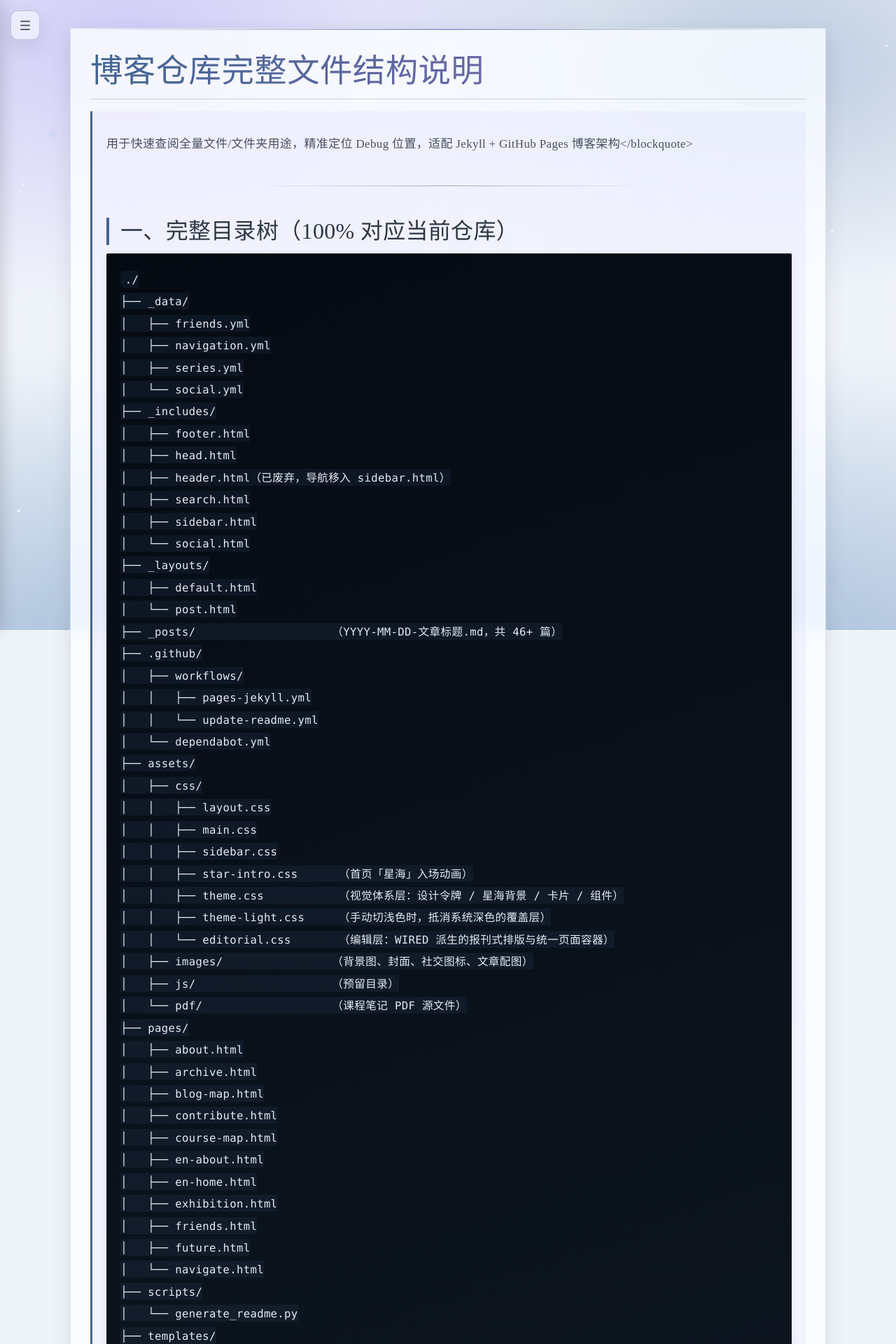
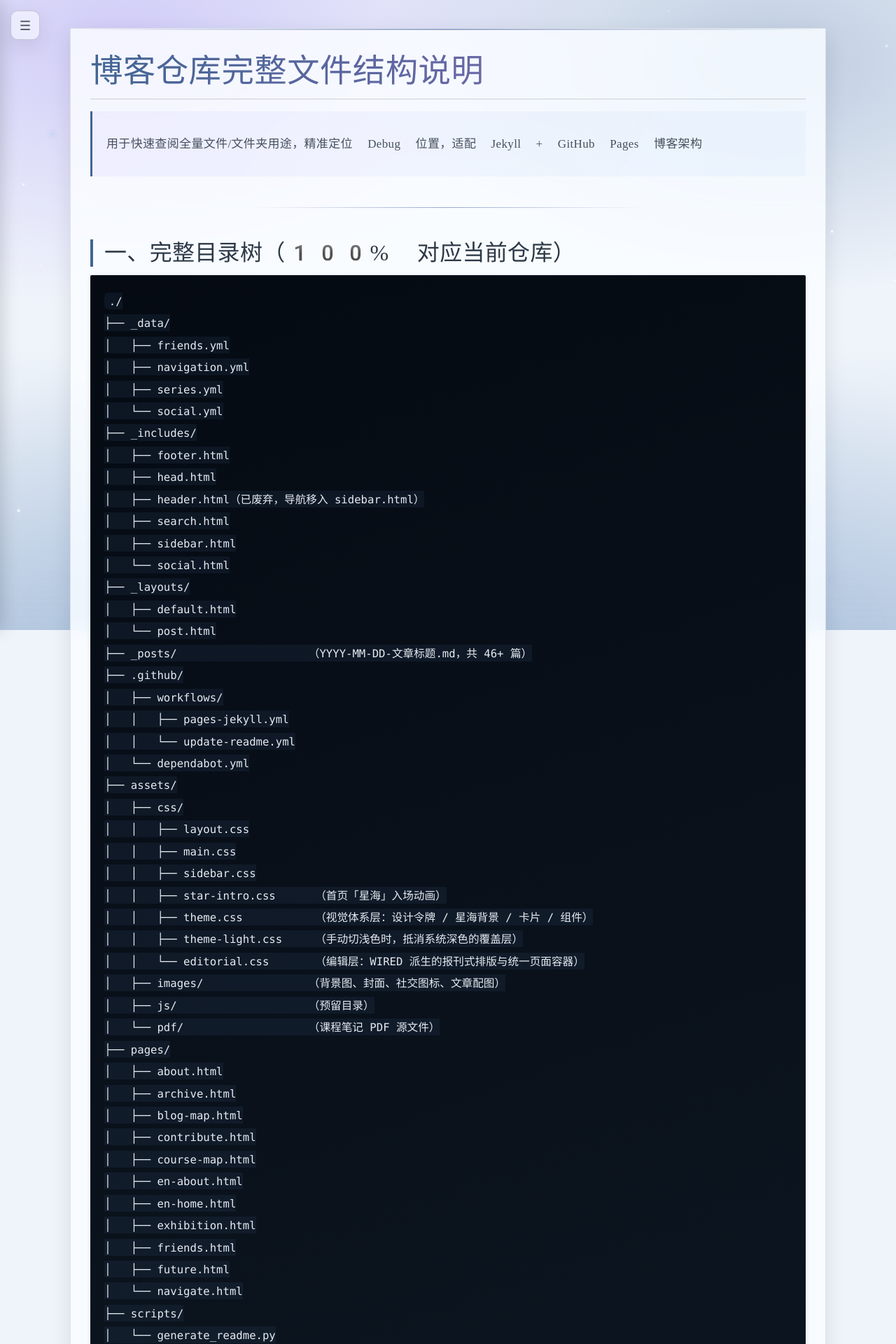
Before and after one commit to Duckweed-yhb/Duckweed-yhb.github.io, a Jekyll site: the page built from repo-guide.md, in a window 1280 px wide. Shown: the top 1920 px of the page at 70% size. Built offline with Jekyll 4.4.1, drawn with Linux system fonts in a browser that asks for light colours; comment, search, counter and statistics services are not loaded.

Commit message:
fix(render): 修掉表格、引用块、示例链接与豆腐块
Markdown 教程对照表里塞了多行代码围栏，整表退化成段落文本；把该行移出表格并补空行。说明页单行 blockquote 的闭合标签被转义。造轮子一文里的格式示例被当成真链接。英文首页标题的 emoji 缺字形，去掉并给字体栈补 emoji 回退。

```diff
--- a/assets/css/theme.css
+++ b/assets/css/theme.css
@@ -59,10 +59,11 @@
   --radius-pill: 999px;
 
   /* 字体 */
-  --font-serif: "Noto Serif SC", "Songti SC", "SimSun", "STSong", "Source Han Serif SC", serif;
+  --font-serif: "Noto Serif SC", "Songti SC", "SimSun", "STSong", "Source Han Serif SC", "Apple Color Emoji", "Segoe UI Emoji", "Segoe UI Symbol", "Noto Color Emoji", serif;
   --font-kai: "STKaiti", "KaiTi", "Kaiti SC", "楷体", var(--font-serif);
   --font-sans: "Microsoft Yahei", -apple-system, BlinkMacSystemFont, "Segoe UI", Roboto,
-    "Helvetica Neue", "PingFang SC", "Hiragino Sans GB", Arial, sans-serif;
+    "Helvetica Neue", "PingFang SC", "Hiragino Sans GB", Arial,
+    "Apple Color Emoji", "Segoe UI Emoji", "Segoe UI Symbol", "Noto Color Emoji", sans-serif;
   --font-mono: "Fira Code", "Cascadia Code", "JetBrains Mono", Consolas, "Courier New", monospace;
 }
 
--- a/pages/en-home.html
+++ b/pages/en-home.html
@@ -6,7 +6,7 @@
 ---
 
 <div class="page-card">
-  <h1>Hi, I'm Duckweed 🌌</h1>
+  <h1>Hi, I'm Duckweed</h1>
   <p class="community-intro">Welcome to my personal blog, where I document my journey in programming, graduate school preparation, and reading. I also founded a small community called <strong>Xingyu Study Club</strong> (星隅共学社) — a group of curious college students gathering as a "nebula" to explore technology, share reading notes, and grow together. Open, inclusive, and future-facing — that's our shared spirit.</p>
 
   <div class="verse-banner">
--- a/repo-guide.md
+++ b/repo-guide.md
@@ -10,7 +10,7 @@
 
 <h1>博客仓库完整文件结构说明</h1>
 
-<blockquote>用于快速查阅全量文件/文件夹用途，精准定位 Debug 位置，适配 Jekyll + GitHub Pages 博客架构</blockquote>
+> 用于快速查阅全量文件/文件夹用途，精准定位 Debug 位置，适配 Jekyll + GitHub Pages 博客架构
 
 ---
 
```
Also changed, not shown: _posts/2026-08-11-Markdown简明教程.md (+6 -6 lines), _posts/2026-08-28-从零造轮子.md (+1 -1 lines).
